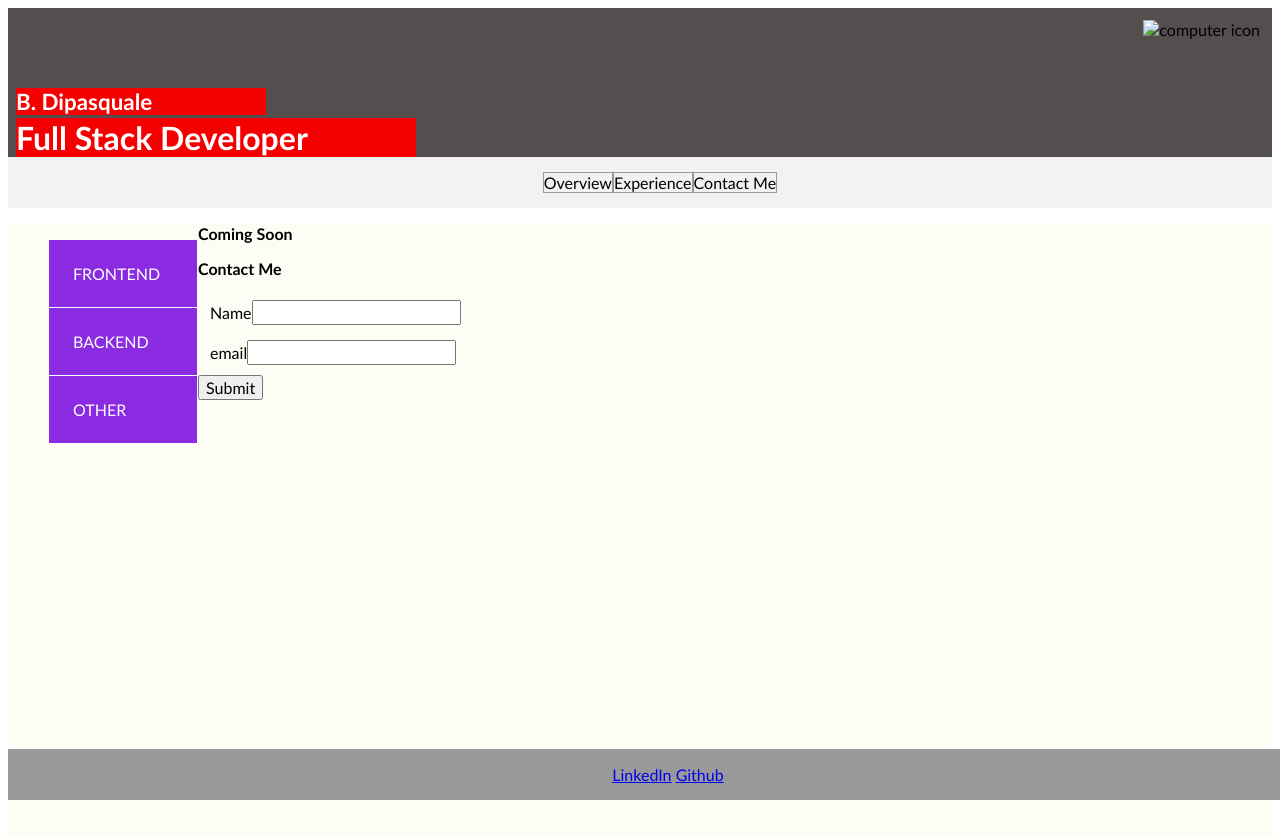
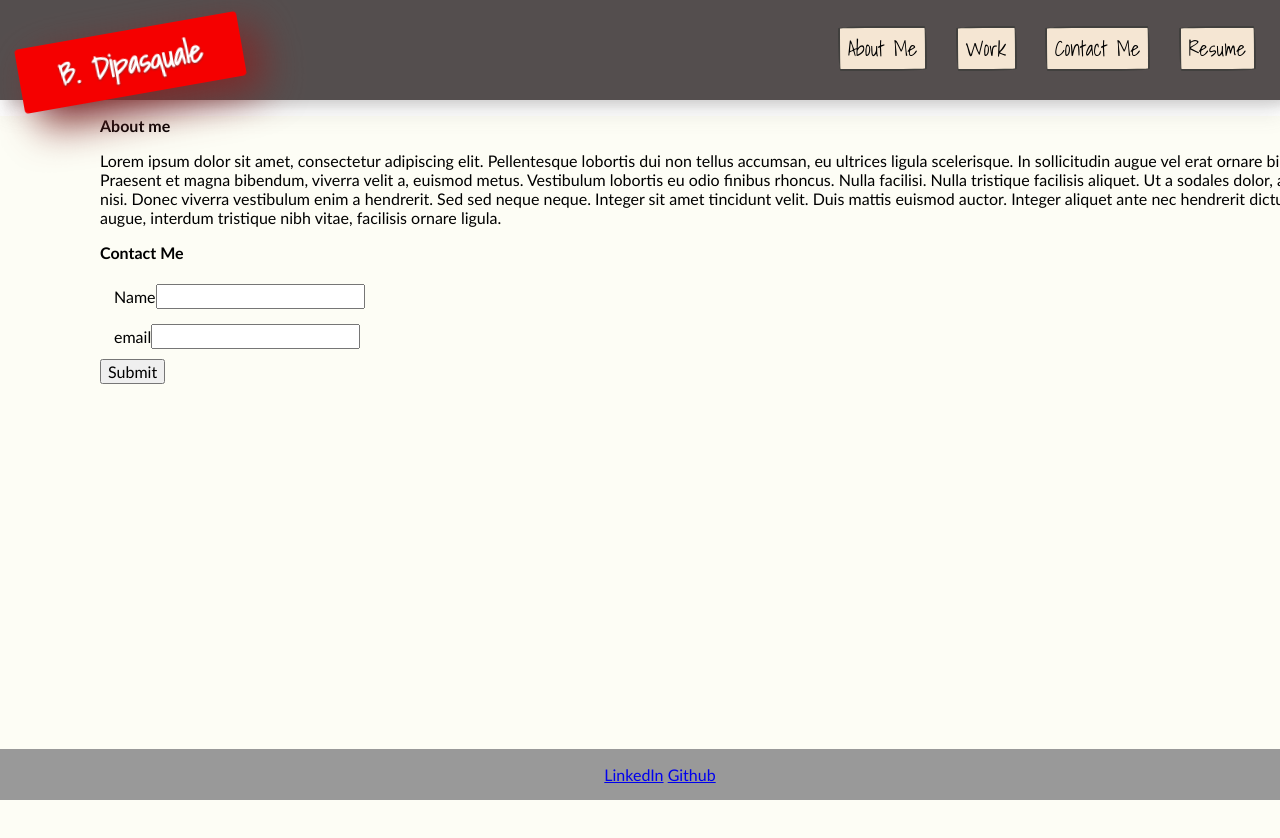
Before and after one commit to bvasko/stuff_i_built, a plain HTML site: page index.html in a window 1280 px wide. Shown: the top 838 px of the page. Drawn offline with Linux system fonts and the light colour scheme.

Commit message:
make changes to header structure and add styles

```diff
--- a/index.html
+++ b/index.html
@@ -5,28 +5,30 @@
     <meta charset="UTF-8">
     <title>Coming Soon</title>
     <link rel="stylesheet" type="text/css" href="./styles/main.css">
+    <link rel="preconnect" href="https://fonts.googleapis.com">
+    <link rel="preconnect" href="https://fonts.gstatic.com" crossorigin>
+    <link href="https://fonts.googleapis.com/css2?family=Pacifico&family=Shadows+Into+Light&display=swap" rel="stylesheet">
   </head>
-
   <body>
     <header>
-      <div class="header-image">
-        <img src="images/computer.png" alt="computer icon" />
+      <div class="title-wrapper">
+       <h1 class="title">B. Dipasquale</h1>
       </div>
-      <div class="title-wrapper">
-      <h1 class="title">B. Dipasquale</h1>
-      <h2 class="title">Full Stack Developer</h2>
-    </div>
       <nav>
         <ul>
           <!--
             Remove whitespace
             - display: inline renders as text so whitespace between elements is respected
           -->
-          <li>Overview</li><li>Experience</li><li>Contact Me</li>
+          <li>About Me</li>
+          <li>Work</li>
+          <li>Contact Me</li>
+          <li>Resume</li>
         </ul>
       </nav>
     </header>
     <main>
+      <!--
       <aside>
         <nav>
           <ul>
@@ -36,9 +38,13 @@
           </ul>
         </nav>
       </aside>
+      -->
       <section>
         <article>
-          <h3>Coming Soon</h3>
+          <h3>About me</h3>
+          <p> Lorem ipsum dolor sit amet, consectetur adipiscing elit. Pellentesque lobortis dui non tellus accumsan, eu ultrices ligula scelerisque. In sollicitudin augue vel erat ornare bibendum. Praesent et magna bibendum, viverra velit a, euismod metus. Vestibulum lobortis eu odio finibus rhoncus. Nulla facilisi. Nulla tristique facilisis aliquet. Ut a sodales dolor, ac ultricies nisi. Donec viverra vestibulum enim a hendrerit. Sed sed neque neque. Integer sit amet tincidunt velit. Duis mattis euismod auctor. Integer aliquet ante nec hendrerit dictum. Etiam eros augue, interdum tristique nibh vitae, facilisis ornare ligula.
+
+          </p>
         </article>
         <article>
           <h3>Contact Me</h3>
--- a/styles/main.css
+++ b/styles/main.css
@@ -5,15 +5,22 @@
   font-family: 'Trebuchet MS', 'Lucida Sans Unicode', 'Lucida Grande', 'Lucida Sans', Arial, sans-serif;
   font-size: 16px;
 }
+:root {
+  --dark-red: rgb(126, 40, 40);
+}
 body {
   height: 100vh;
+  margin: 0px;
 }
 
 .title {
-  color: white;
+  color: #fff;
   background-color: #F50000;
   margin: 0px 0px 3px 8px;
+  border-radius: 4px;
+  filter: drop-shadow(16px 16px 20px var(--dark-red));
 }
+
 header {
   background-color: #544E4E;
   margin:0px;
@@ -21,37 +28,41 @@ header {
   position: sticky;
   top: 0;
   width: 100%;
-  height: 200px;
+  height: 100px;
+  text-align: center;
+  box-shadow:
+  8px 5px 10px rgba(149, 145, 145, 0.33), 3px 15px 20px rgba(111, 107, 107, 0.12);
 }
 
-header .header-image {
-  float: right;
-  padding: 12px;
+header .title-wrapper {
+  position: relative;
+  top: 30px;
+  margin-left: 10px;
 }
+
+h1 {
+  font-family: 'Shadows Into Light', cursive;
+  text-shadow: 0px 1px 2px var(--dark-red);
+  font-size: 1.9em;
+  width: 225px;
+  padding: 8px;
+  transform: rotate(-10deg);
+}
+
+/* header .header-image {} */
 
 header img {
   max-height: 100px;
 }
 
-.title-wrapper {
-  position: relative;
-  bottom: -80px;
-}
-h1 {
-  font-size: 1.4em;
-  width: 250px;
-
-}
 h2 {
   font-size: 2em;
-  width: 400px;
 }
 
 header nav {
-  background-color: #F2F2F2;
   position: absolute;
-  width: 100%;
-  bottom: 0px;
+  right: 0px;
+  top: 10px;
 }
 
 header nav ul {
@@ -59,9 +70,21 @@ header nav ul {
 }
 
 header nav ul li {
-  display: inline;
-  /*margin-right: 24px;*/
-  border: 1px solid #999;
+  display: inline-block;
+  font-family: 'Shadows Into Light', cursive;
+  font-size: 1.3rem;
+  margin-right: 24px;
+  background-color: rgb(245, 230, 211);
+  border-radius: 255px 15px 225px 15px/15px 225px 15px 255px;
+  border:solid 2px #41403E;
+  padding: 4px 8px 4px 8px;
+  transition: all .3s ease-out;
+}
+
+header nav ul li:hover {
+  box-shadow:2px 8px 4px -6px hsla(0,0%,0%,.3);
+  scale: 110%;
+  transform: rotate(3deg);
 }
 
 .navy-blue {
```
